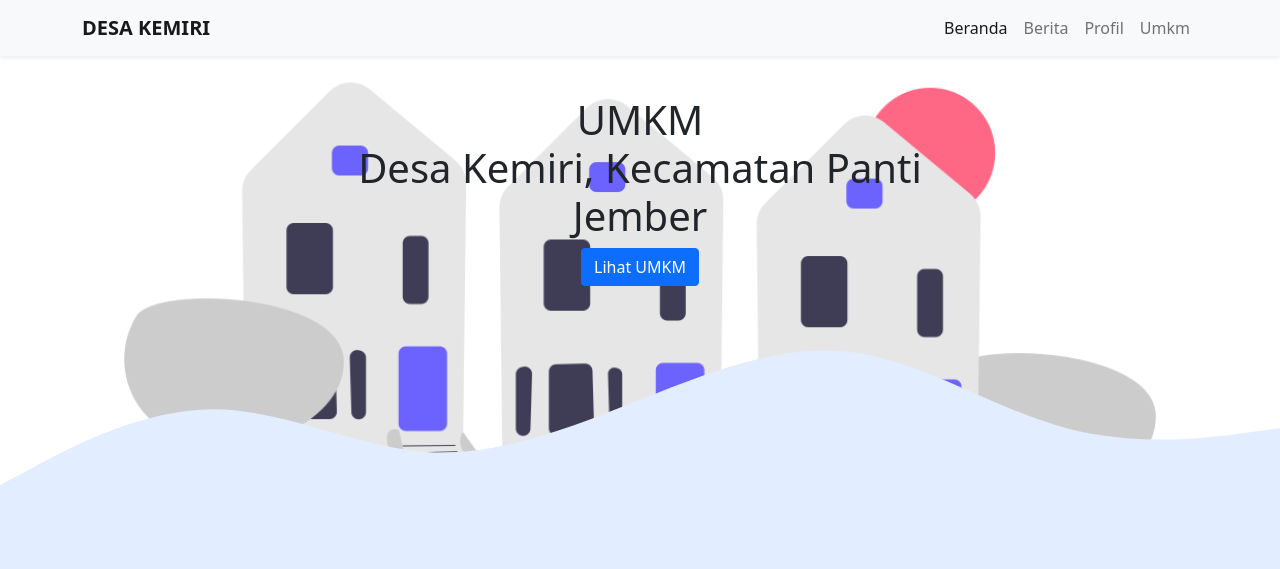
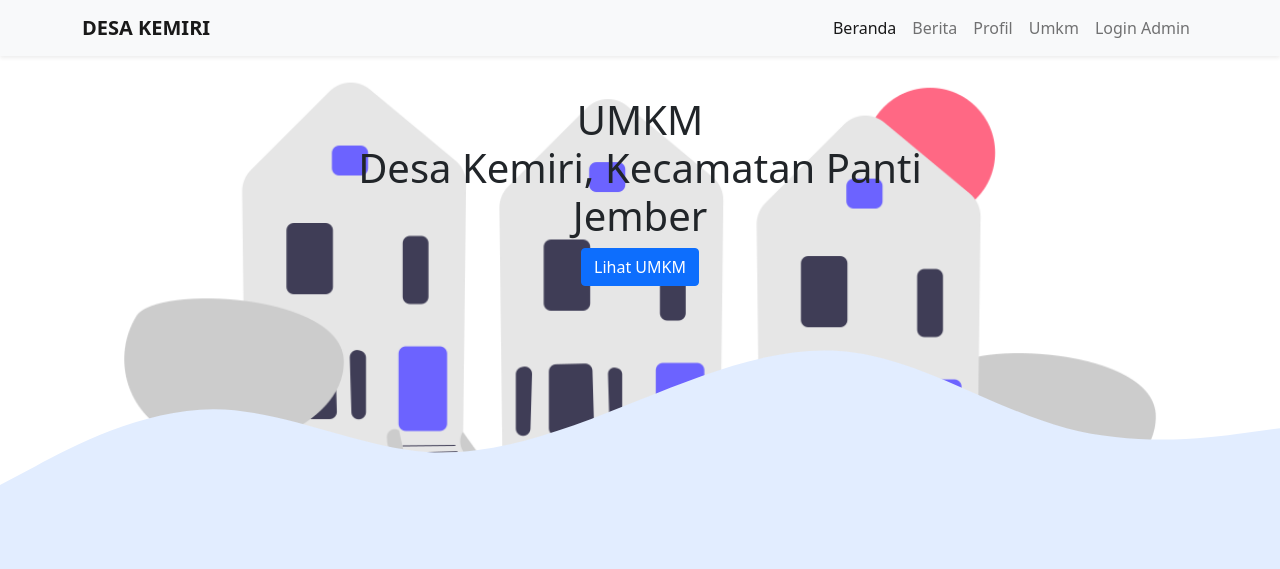
Before and after one commit to Bangik/web-ciplek, a PHP site: page /index.php in a window 1280 px wide. Shown: the top 569 px of the page. Run offline with PHP 8.4, Linux system fonts and the light colour scheme; data comes from the database, SQL or seed files in the repository; some libraries are stand-ins or nearby versions.

Commit message:
add navlink login

```diff
--- a/view/layout/header.php
+++ b/view/layout/header.php
@@ -40,6 +40,7 @@
             <a class="nav-link" href="/#berita">Berita</a>
             <a class="nav-link" href="/#profil">Profil</a>
             <a class="nav-link" href="/#produk">Umkm</a>
+            <a class="nav-link" href="/login.php">Login Admin</a>
           </div>
         </div>
       </div>
```
